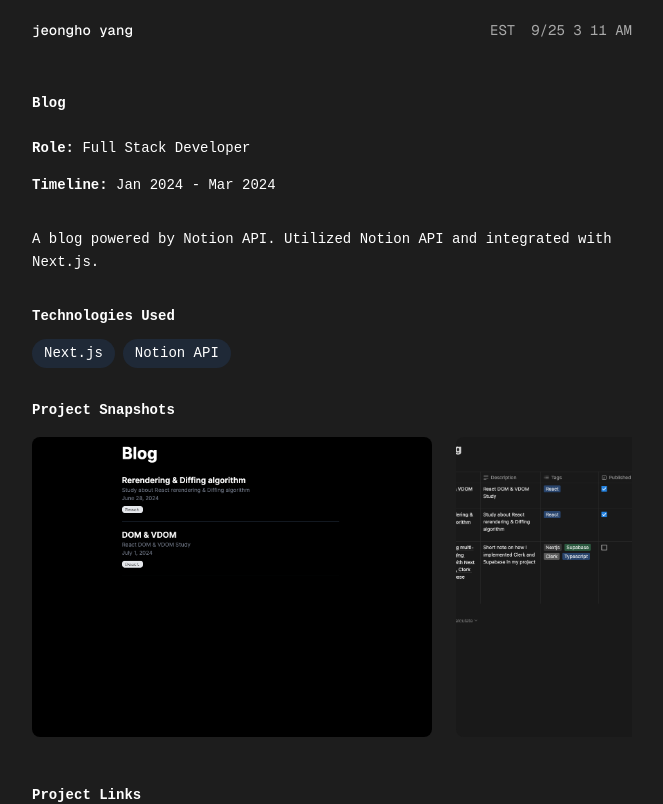
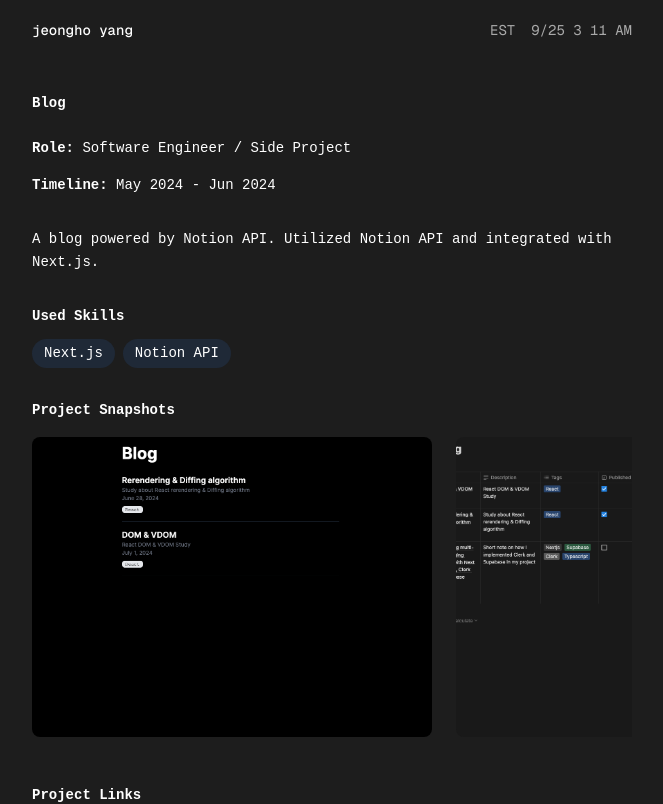
Before and after one commit to jeonghoyang12/jeongho-portfolio, a Next.js app: page /projects/blog in a window 1280 px wide. Shown: the top 804 px of the page, without its empty margins (308-971 px from the left). Built offline with nearby package versions, Linux system fonts and the light colour scheme.

Commit message:
edit the role name

```diff
--- a/src/app/projects/[slug]/page.tsx
+++ b/src/app/projects/[slug]/page.tsx
@@ -33,8 +33,8 @@ const projects: Record<string, Project> = {
     githubLink: "https://github.com/jeonghoyang12/my-blog",
     status: "completed",
     snapshots: ["/images/blog-snapshot.png", "/images/notion-snapshot.png"],
-    role: "Full Stack Developer",
-    timeline: "Jan 2024 - Mar 2024",
+    role: "Software Engineer / Side Project",
+    timeline: "May 2024 - Jun 2024",
     demoLink: "https://my-blog-ten-olive.vercel.app/blog",
   },
 }
@@ -93,7 +93,7 @@ export default function ProjectDetail() {
 
             {project.technologies && project.technologies.length > 0 && (
               <div className="mb-8">
-                <h2 className="font-semibold mb-3">Technologies Used</h2>
+                <h2 className="font-semibold mb-3">Used Skills</h2>
                 <div className="flex flex-wrap gap-2">
                   {project.technologies.map((tech, index) => (
                     <span
```
